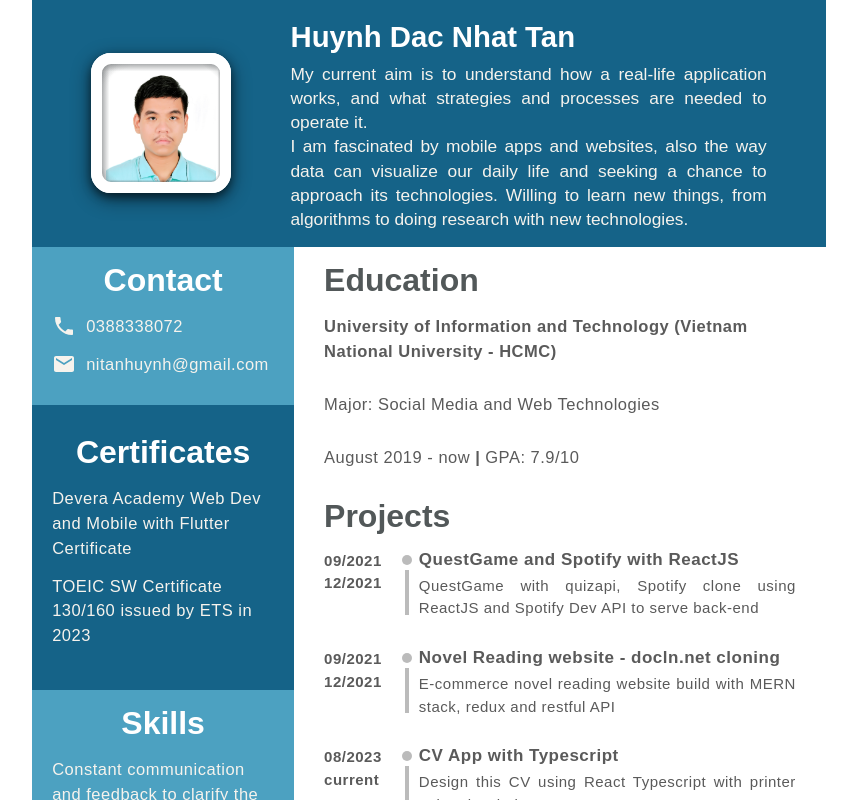
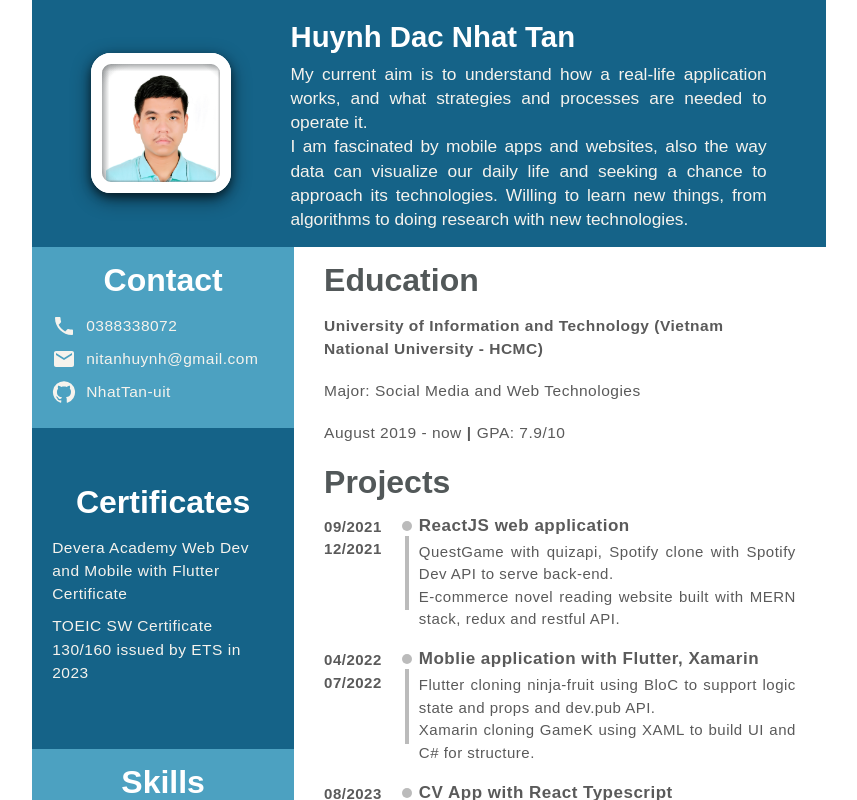
Before and after one commit to NhatTan-uit/MyCV-TanHDN, a React (Create React App) app: page / in a window 1280 px wide. Shown: the top 800 px of the page, without its empty margins (211-1068 px from the left). Built offline with nearby package versions, Linux system fonts and the light colour scheme.

Commit message:
update-info-2

```diff
--- a/src/App.tsx
+++ b/src/App.tsx
@@ -90,6 +90,7 @@ function App() {
                           textcolor={cvcolor['text-color-secondary-blain']}
                           ismainpart={true}
                           islastitem={true}
+                          eliminatefoot={true}
                         />
                       } else {
                         return <CardSub
--- a/src/api.ts
+++ b/src/api.ts
@@ -12,6 +12,7 @@ const cvdata = {
                 {
                     "tel": "0388338072",
                     "gmail": "nitanhuynh@gmail.com",
+                    "github": "https://github.com/NhatTan-uit",
                 },
             },
             {
@@ -53,12 +54,7 @@ const cvdata = {
                         "isinline": true,
                     },
                     {
-                        "content": "Major: ",
-                        "isinline": true,
-                    },
-                    {
-                        "content": "Social Media and Web Technologies",
-                        "isinline": true,
+                        "content": "Major: Social Media and Web Technologies",
                     },
                     {
                         "content": "August 2019 - now",
@@ -79,31 +75,31 @@ const cvdata = {
                 "title": "Projects",
                 "listitem": [
                     {
-                        "content": "QuestGame with quizapi, Spotify clone using ReactJS and Spotify Dev API to serve back-end",
+                        "content": "QuestGame with quizapi, Spotify clone with Spotify Dev API to serve back-end. \nE-commerce novel reading website built with MERN stack, redux and restful API.",
                         "timescheme": {
-                            "title": "QuestGame and Spotify with ReactJS",
+                            "title": "ReactJS web application",
                             "timestart": "09/2021",
                             "timeend": "12/2021",
                         }
                     },
                     {
-                        "content": "E-commerce novel reading website build with MERN stack, redux and restful API",
+                        "content": "Flutter cloning ninja-fruit using BloC to support logic state and props and dev.pub API. \nXamarin cloning GameK using XAML to build UI and C# for structure.",
                         "timescheme": {
-                            "title": "Novel Reading website - docln.net cloning",
-                            "timestart": "09/2021",
-                            "timeend": "12/2021",
+                            "title": "Moblie application with Flutter, Xamarin",
+                            "timestart": "04/2022",
+                            "timeend": "07/2022",
                         }
                     },
                     {
-                        "content": "Design this CV using React Typescript with printer api and styled-component.",
+                        "content": "Design this CV using React Typescript with printer API and styled-component.",
                         "timescheme": {
-                            "title": "CV App with Typescript",
+                            "title": "CV App with React Typescript",
                             "timestart": "08/2023",
                             "timeend": "current",
                         }
                     },
                     {
-                        "content": "Doing research, analysis about DW & OLAP, Social Media Data Mining with ps4 games sale dataset on kaggle and python",
+                        "content": "Doing research, analysis about DW & OLAP, Social Media Data Mining with ps4 games sale dataset on Kaggle and python.",
                         "timescheme": {
                             "title": "Data warehous & OLAP and Social Network Mining",
                             "timestart": "03/2022",
@@ -111,7 +107,7 @@ const cvdata = {
                         }
                     },
                     {
-                        "content": "Doing research on deep learning models for NLP and recommender system with IEEE, arxis papers and jornals references",
+                        "content": "Researching deep learning models for NLP and recommender systems with IEEE, arxis papers and journals references.",
                         "timescheme": {
                             "title": "Speech detection on Vietnamese dataset",
                             "timestart": "02/2023",
@@ -146,6 +142,7 @@ export interface CVListData {
 export interface CVContactList {
     tel: string,
     gmail: string,
+    github: string,
 }
 
 export interface CVDataBody {
--- a/src/components/CardListItem.tsx
+++ b/src/components/CardListItem.tsx
@@ -16,20 +16,17 @@ type Props = {
 };
 
 //Style
-const ContactItem = styled.li<Pick<Props, "textcolor" | "isbold" | "isinline">>`
-  padding-bottom: 6%;
-  font-size: 16.5px;
+const ContactItem = styled.li<Pick<Props, "textcolor" | "isinline">>`
+  padding-bottom: 4%;
+  font-size: 15.5px;
   letter-spacing: 0.5px;
+
   color: ${props => props.textcolor};
 
   ${props => props.isinline &&
     css`
       display: inline-block;
       margin-right: 5px;
-    `}
-
-  ${props => props.isbold &&
-    css`
     `}
 `;
 
--- a/src/components/CardListScheme.tsx
+++ b/src/components/CardListScheme.tsx
@@ -11,6 +11,7 @@ type Props = {
 //Styles
 const Container = styled.div`
     display: flex;
+    white-space: pre-line
 `;
 
 const Timer = styled.div`
--- a/src/components/CardSub.tsx
+++ b/src/components/CardSub.tsx
@@ -8,6 +8,7 @@ import CardListItem from './CardListItem';
 //mUI icons
 import PhoneIcon from '@mui/icons-material/Phone';
 import EmailIcon from '@mui/icons-material/Email';
+import GitHubIcon from '@mui/icons-material/GitHub';
 
 //Type
 type Props = {
@@ -105,6 +106,13 @@ const CardSub = (props: Props) => {
               icon={<EmailIcon />}
               textcolor={props.textcolor}
             />
+            <CardListItem
+              content={props.data.listcontact.github}
+              icon={<GitHubIcon />}
+              textcolor={props.textcolor}
+              islink={true}
+              linktitle={"NhatTan-uit"}
+            />
           </CardList> : null
       }
       {
```
